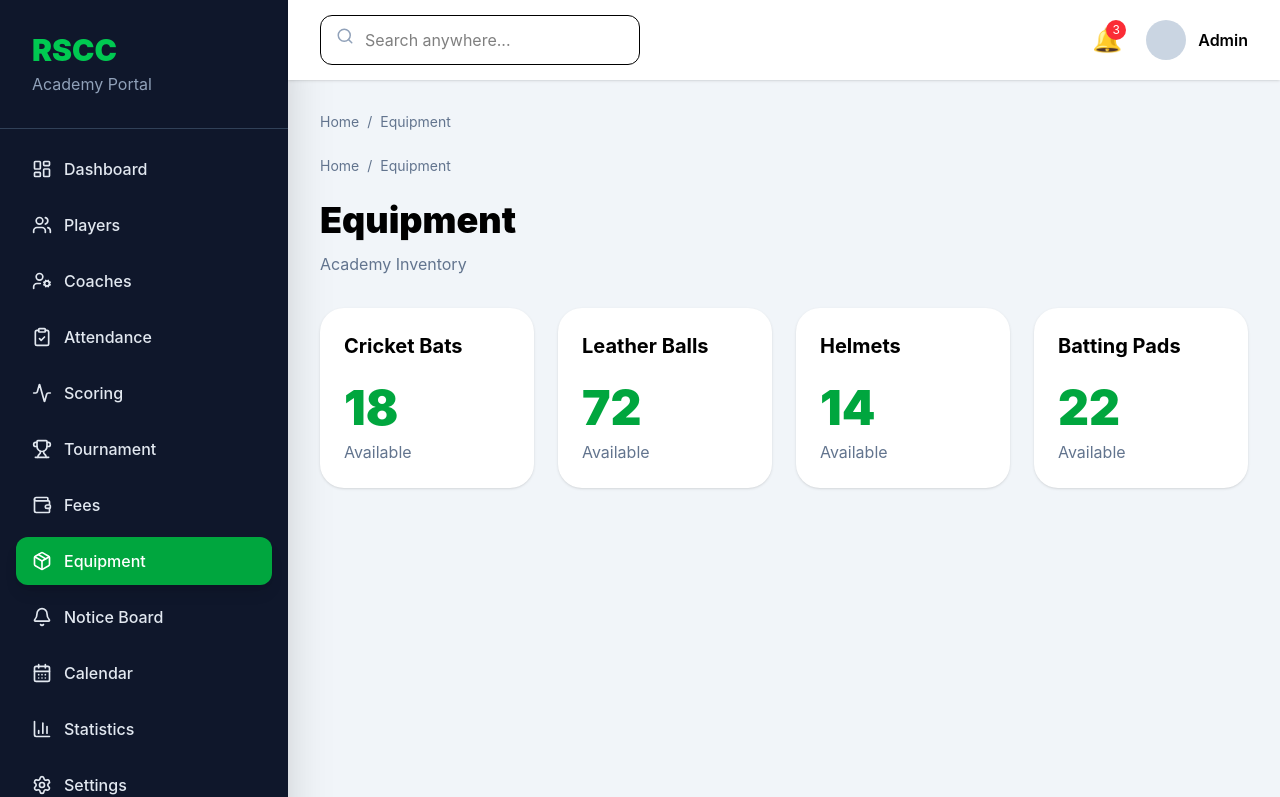
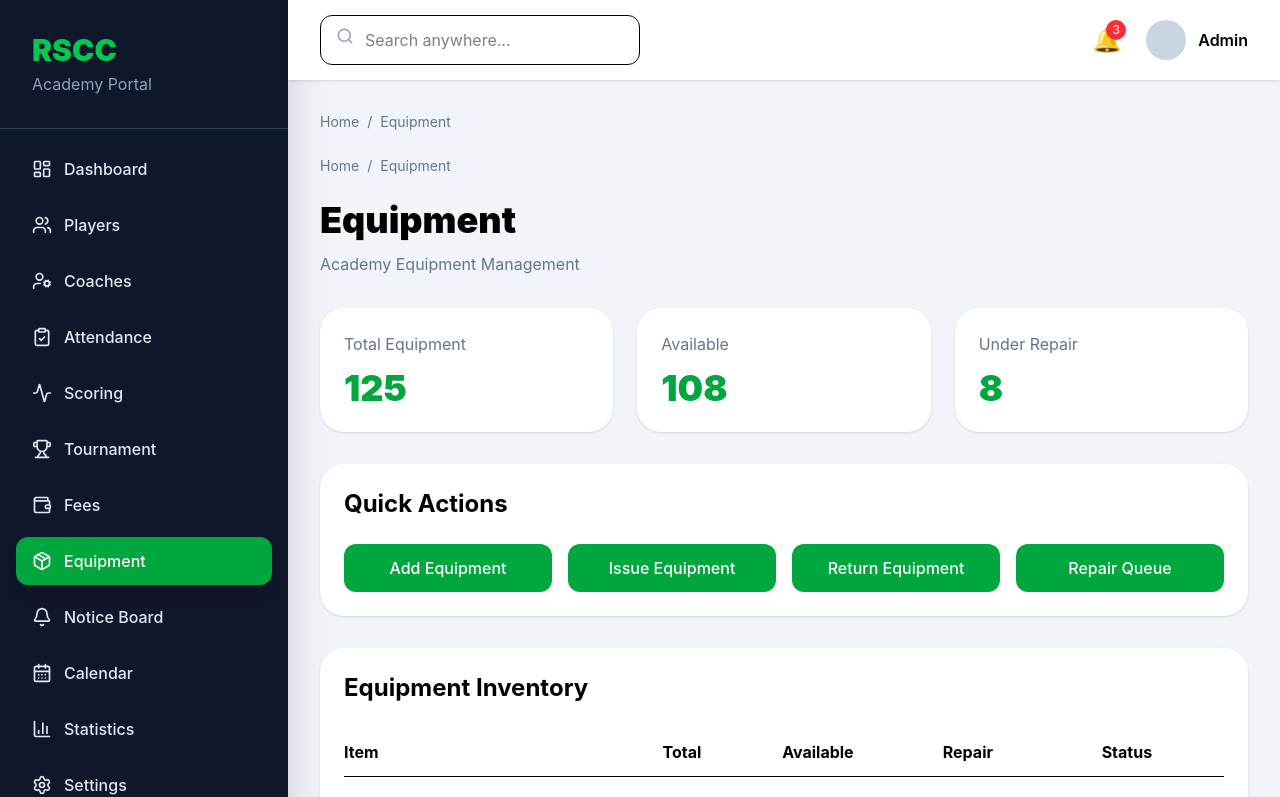
Before and after one commit to apexalphaa/rscc-app, a React (Vite) app in the folder apps/frontend/: page /equipment in a window 1280 px wide. Shown: the top 797 px of the page. Built offline with nearby package versions, Linux system fonts and the light colour scheme.

Commit message:
Update Equipment.jsx

```diff
--- a/apps/frontend/src/pages/Equipment.jsx
+++ b/apps/frontend/src/pages/Equipment.jsx
@@ -1,76 +1,51 @@
 import DashboardLayout from "../layouts/DashboardLayout";
 import PageHeader from "../components/PageHeader";
 
-const equipment = [
+import EquipmentOverview from "../components/EquipmentOverview";
+import EquipmentActions from "../components/EquipmentActions";
+import EquipmentInventory from "../components/EquipmentInventory";
+import EquipmentRepairQueue from "../components/EquipmentRepairQueue";
+import EquipmentAlerts from "../components/EquipmentAlerts";
 
-  {
-    item:"Cricket Bats",
-    stock:18,
-  },
+export default function Equipment() {
 
-  {
-    item:"Leather Balls",
-    stock:72,
-  },
+  return (
 
-  {
-    item:"Helmets",
-    stock:14,
-  },
+    <DashboardLayout>
 
-  {
-    item:"Batting Pads",
-    stock:22,
-  },
+      <PageHeader
+        title="Equipment"
+        subtitle="Academy Equipment Management"
+      />
 
-];
+      <div className="mt-8">
 
-export default function Equipment(){
+        <EquipmentOverview />
 
-    return(
+      </div>
 
-        <DashboardLayout>
+      <div className="mt-8">
 
-            <PageHeader
-                title="Equipment"
-                subtitle="Academy Inventory"
-            />
+        <EquipmentActions />
 
-            <div className="grid md:grid-cols-2 xl:grid-cols-4 gap-6 mt-8">
+      </div>
 
-                {equipment.map(item=>(
+      <div className="mt-8">
 
-                    <div
-                        key={item.item}
-                        className="bg-white rounded-3xl shadow-sm p-6"
-                    >
+        <EquipmentInventory />
 
-                        <h2 className="text-xl font-bold">
+      </div>
 
-                            {item.item}
+      <div className="grid lg:grid-cols-2 gap-8 mt-8">
 
-                        </h2>
+        <EquipmentRepairQueue />
 
-                        <h1 className="text-5xl font-black mt-6 text-green-600">
+        <EquipmentAlerts />
 
-                            {item.stock}
+      </div>
 
-                        </h1>
+    </DashboardLayout>
 
-                        <p className="text-slate-500 mt-2">
-
-                            Available
-
-                        </p>
-
-                    </div>
-
-                ))}
-
-            </div>
-
-        </DashboardLayout>
-
-    )
+  );
 
 }
```
